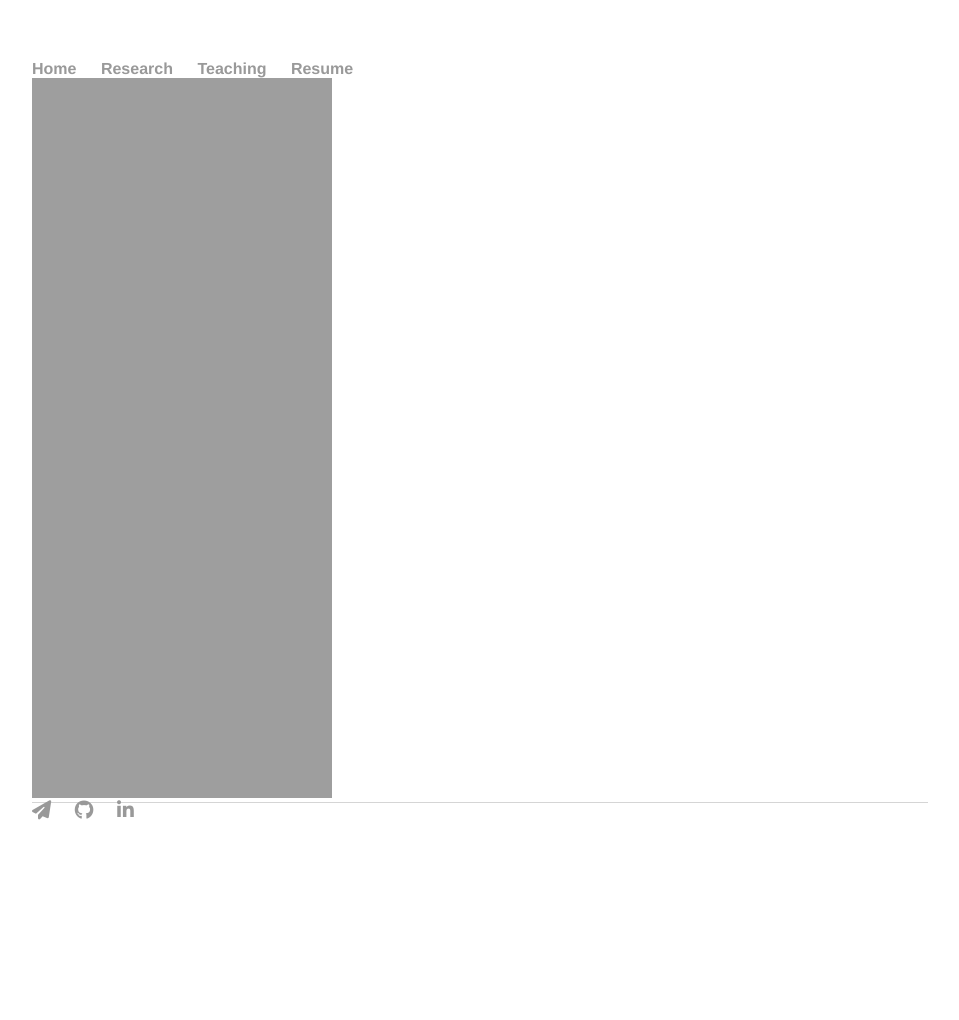
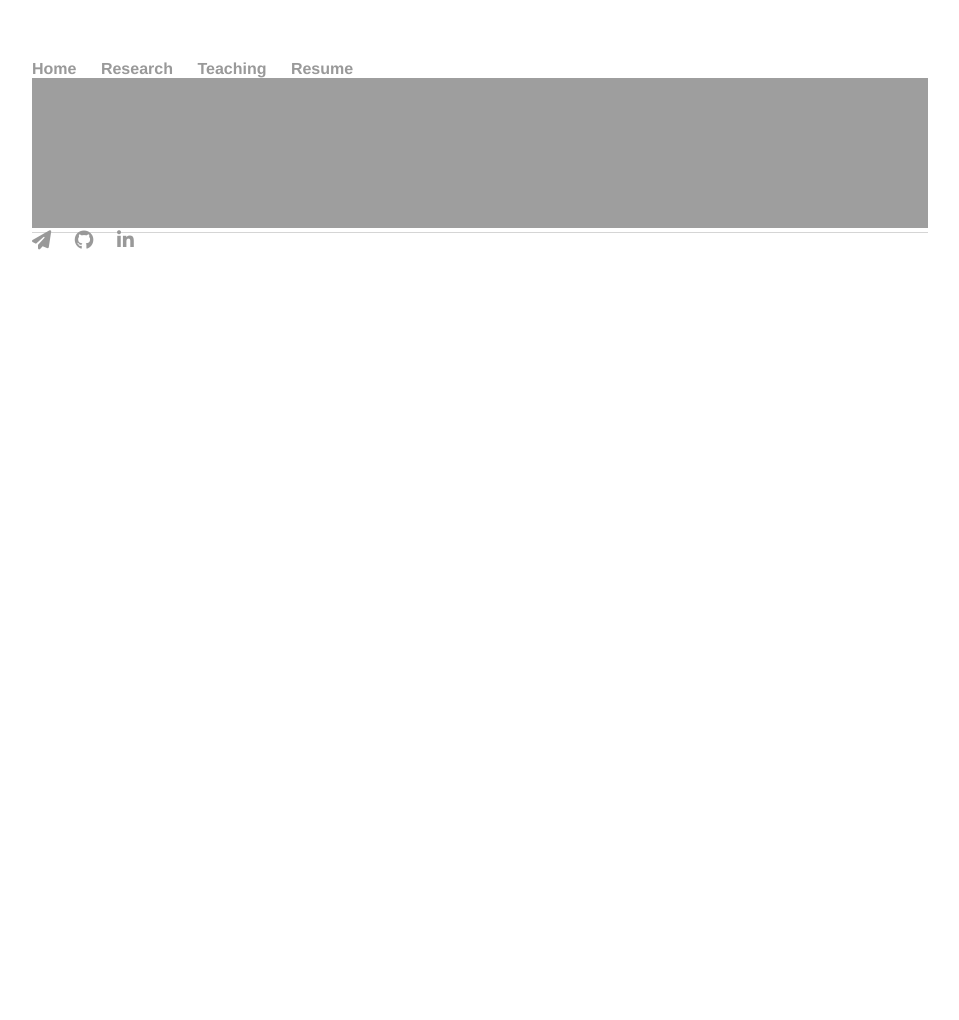
Before and after one commit to miateixeira/miateixeira.github.io, a Jekyll site: the page built from resume/index.html, in a window 1280 px wide. Shown: the whole page, without its empty margins (160-1119 px from the left). Built offline with Jekyll 4.4.1, drawn with Linux system fonts in a browser that asks for light colours; nearby versions of some CDN libraries.

Commit message:
iframe height and width

```diff
--- a/css/main.css
+++ b/css/main.css
@@ -9,7 +9,9 @@ body {
     min-height: 100vh;
 }
 iframe {
-    height: 80vh;
+    width: 100%;
+    height: 100%;
+    /* height: 80vh; */
     border: 0;
 }
 /* .container { */
```
